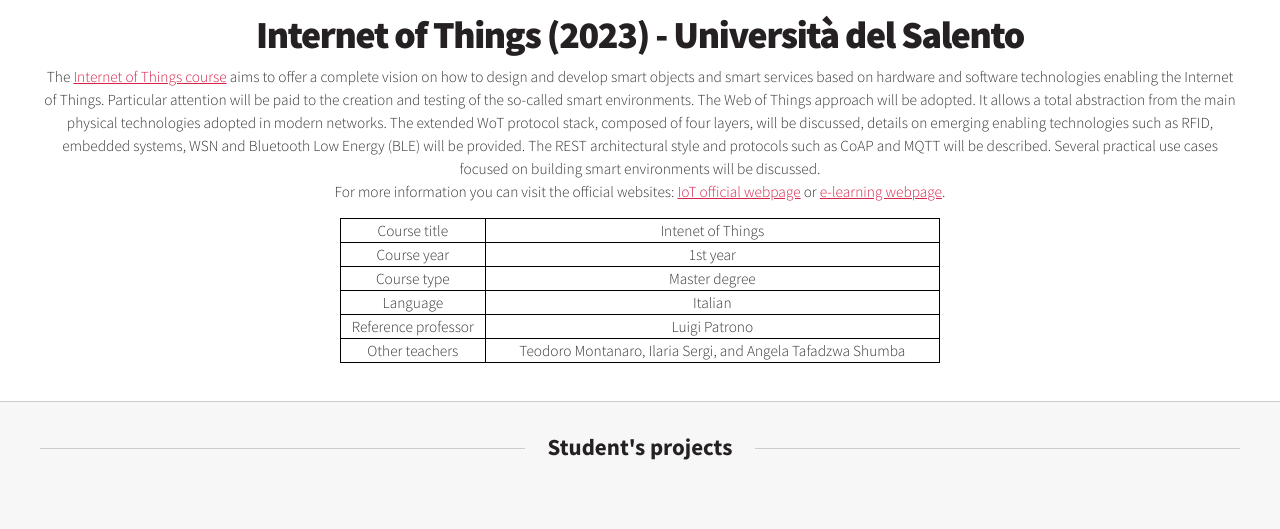
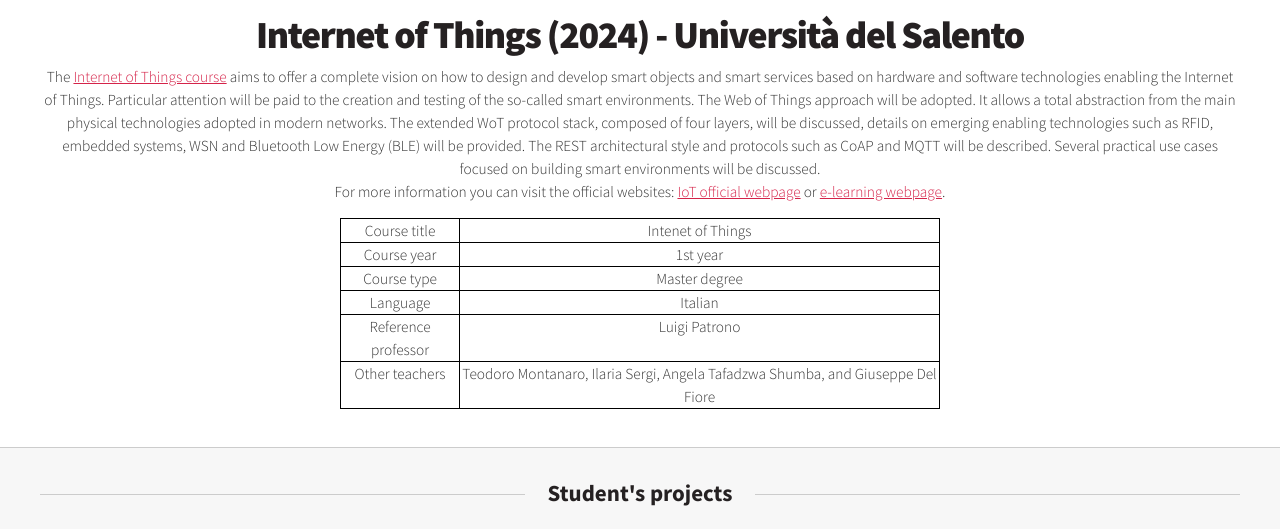
Before and after one commit to UniSalento-IDALab-IoTCourse-2023-2024/UniSalento-IDALab-IoTCourse-2023-2024.github.io, a Jekyll site: the page built from index.html, in a window 1280 px wide and 900 px high, cut to the strip 0-529 px from the top of the window. Built offline with Jekyll 4.4.1, drawn with Linux system fonts in a browser that asks for light colours; the list of posts is cut into pages by our own code.

Commit message:
Update header_landing.html

```diff
--- a/_includes/header_landing.html
+++ b/_includes/header_landing.html
@@ -3,19 +3,19 @@
 				<div id="header">
 
 					<!-- Logo -->
-						<h1><a href="index.html">Internet of Things (2023) - Università del Salento</a></h1>
+						<h1><a href="index.html">Internet of Things (2024) - Università del Salento</a></h1>
 
 					<!-- Intro -->
 						<section id="intro" class="container">
 							<div class="row">
 
 								<p>
-									The <a href="https://elearning.unisalento.it/course/view.php?id=1350" title="Website of the course of Intenet of Things 2022-2023">Internet of Things course</a> aims to offer a complete vision on how to design and develop smart objects and smart services based on hardware and software technologies enabling the Internet of Things. Particular attention will be paid to the creation and testing of the so-called smart environments.
+									The <a href="https://elearning.unisalento.it/course/view.php?id=1711" title="Website of the course of Intenet of Things 2023-2024">Internet of Things course</a> aims to offer a complete vision on how to design and develop smart objects and smart services based on hardware and software technologies enabling the Internet of Things. Particular attention will be paid to the creation and testing of the so-called smart environments.
 									The Web of Things approach will be adopted. It allows a total abstraction from the main physical technologies adopted in modern networks. The extended WoT protocol stack, composed of four layers, will be discussed, details on emerging enabling technologies such as RFID, embedded systems, WSN and Bluetooth Low Energy (BLE) will be provided. The REST architectural style and protocols such as CoAP and MQTT will be described. Several practical use cases focused on building smart environments will be discussed.
 								</p>
 							</div>
 								<span class="moreInfo">
-									For more information you can visit the official websites: <a href="https://www.unisalento.it/offerta-formativa-a.a.-2022/2023/-/dettaglio/insegnamento/142522/internet-delle-cose">IoT official webpage</a> or <a href="https://elearning.unisalento.it/course/view.php?id=1350">e-learning webpage</a>.
+									For more information you can visit the official websites: <a href="https://www.unisalento.it/offerta-formativa-a.a.-2023/2024/-/dettaglio/insegnamento/155025/internet-delle-cose">IoT official webpage</a> or <a href="https://elearning.unisalento.it/course/view.php?id=1350">e-learning webpage</a>.
 								</span>
 								<span class="moreInfo2">
 									<table id="courseInfo" border="1" align="center">
@@ -42,7 +42,7 @@
 											</tr>
 											<tr>
 												<td>Other teachers</td>
-												<td>Teodoro Montanaro, Ilaria Sergi, and Angela Tafadzwa Shumba</td>
+												<td>Teodoro Montanaro, Ilaria Sergi, Angela Tafadzwa Shumba, and Giuseppe Del Fiore</td>
 											</tr>
 										</tbody>
 									</table>
```
